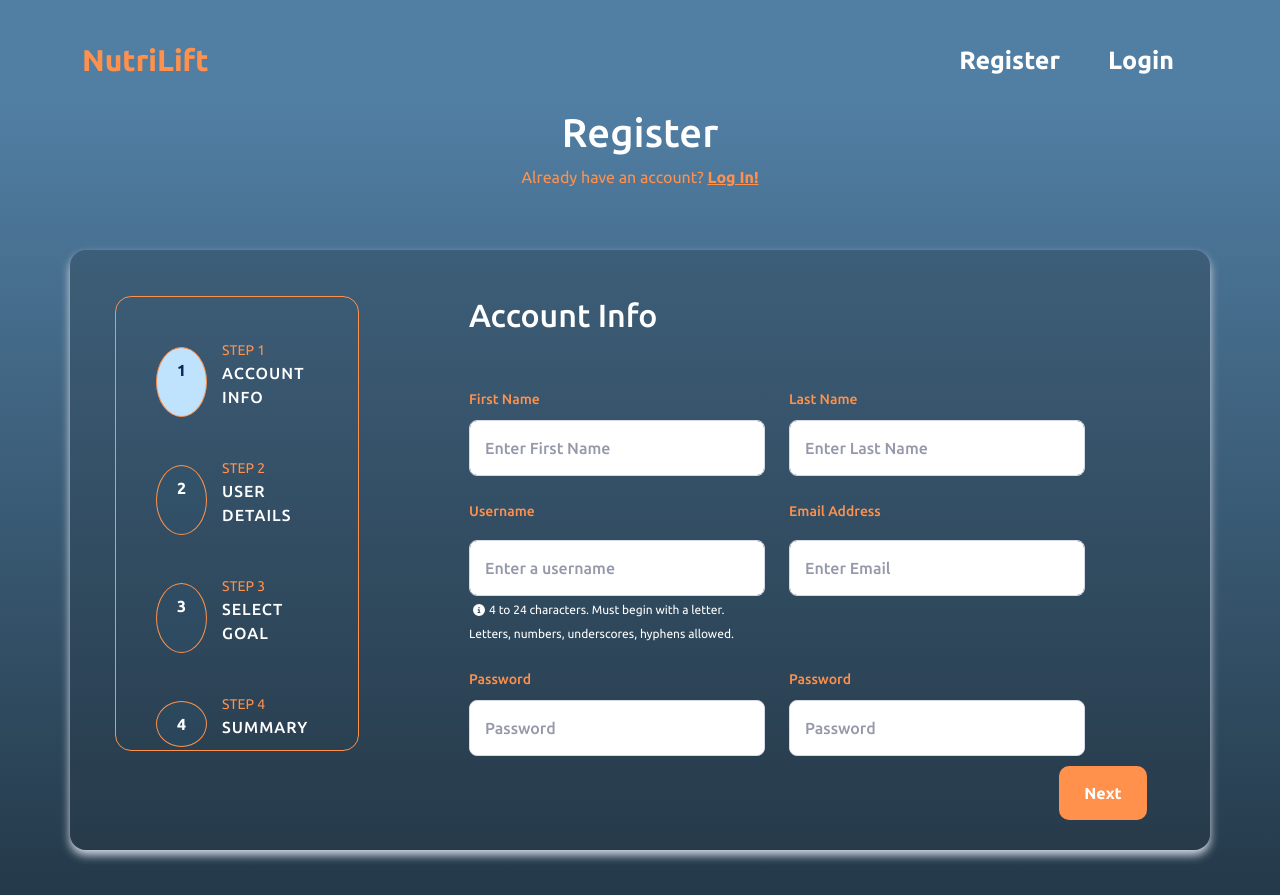
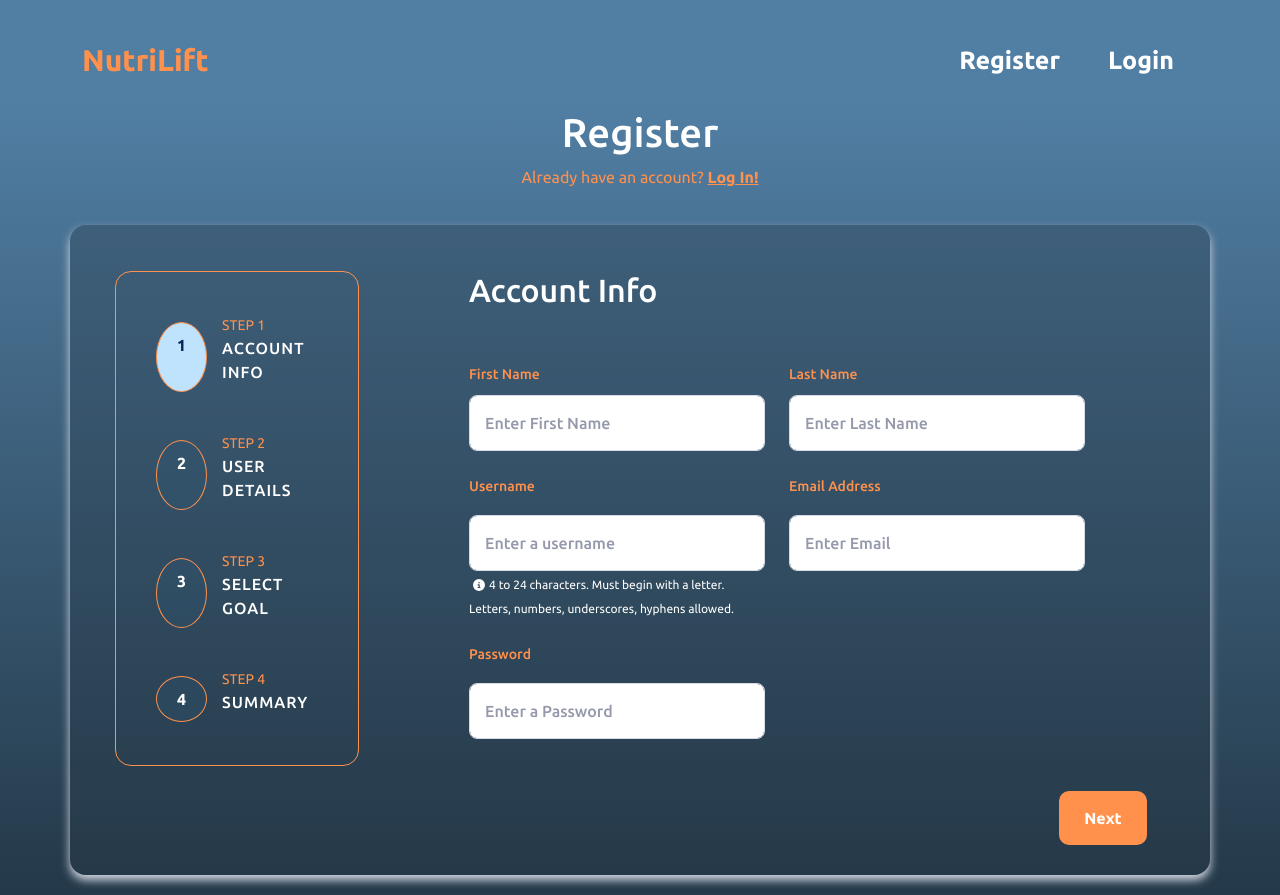
Before and after one commit to tangiambe/fitness-tracker, a React (Create React App) app in the folder frontend/tracker-app/: page /register in a window 1280 px wide. Built offline with nearby package versions, Linux system fonts and the light colour scheme.

Commit message:
fixed password field, commented out confirmpw

```diff
--- a/frontend/tracker-app/src/components/register/StepOne.js
+++ b/frontend/tracker-app/src/components/register/StepOne.js
@@ -20,22 +20,18 @@ const StepOne = () => {
   const refEmail = useRef();
   const refPwd = useRef();
 
+
   const [account, setAcc] = useState({
     fname: "",
     lname: "",
     username: "",
     email: "",
     password: ""
+
   });
 
-  /* Username */
-  // const [validUsername, setValidUsername] = useState(false);
 
-  /* Email */
-  const [emailFocus, setEmailFocus] = useState(false);
-
-  /* Password */
-  // const [validPwd, setValidPwd] = useState(false);
+  /* Password Focus */
   const [pwdFocus, setPwdFocus] = useState(false);
   const [passwordShown, setPasswordShown] = useState(false);
   const togglePasswordVisiblity = () => {
@@ -43,8 +39,6 @@ const StepOne = () => {
   };
 
   /* Confirm Password */
-  const [validMatch, setValidMatch] = useState(false);
-  const [matchFocus, setMatchFocus] = useState(false);
   const [confPasswordShown, setConfPasswordShown] = useState(false);
   const toggleConfPasswordVisiblity = () => {
     setConfPasswordShown(confPasswordShown ? false : true);
@@ -98,9 +92,8 @@ const StepOne = () => {
   return (
     <div className="info">
       <h2>Account Info</h2>
-      <Form className="form" autoComplete="on">
+      <Form className="form">
         <Row>
-
           <Col>
             <div className="fields">
               <div className="dflex">
@@ -209,45 +202,67 @@ const StepOne = () => {
               />
             </div>
           </Col>
-
         </Row>
 
         <Row>
-
           <Col>
             <div className="fields">
               <div className="dflex">
-                <label>Password</label>
+                <Form.Label htmlFor="password">
+                  Password
+                  <FontAwesomeIcon icon={faCheck} className={validPwd(user.password) ? "valid" : "hide"} />
+                </Form.Label>
                 {user.nextClick && (
-                  <span>{user.password.length < 3 && "This field is required"}</span>
+                  <span>{user.password === "" ? "This field is required" :
+                    !validPwd(user.password) &&
+                    <FontAwesomeIcon icon={faTimes} className={"invalid"} />
+                  }</span>
                 )}
               </div>
-              <input
-                type="text" ref={refPwd}
-                // inputMode="email"
-                placeholder="Password"
-                // className={user.nextClick ? "erorr" : ""}
+              <Form.Control
+                required
+                type="text"
+                ref={refPwd}
+                autoComplete="off"
+                placeholder="Enter a Password"
+                className={!validPwd(user.password) && user.nextClick ? "erorr" : ""}
                 onChange={e => setAcc({ ...account, password: e.target.value })}
+                onFocus={() => setPwdFocus(true)}
+                onBlur={() => setPwdFocus(false)}
               />
+              <Form.Text id="pwdnote" className={pwdFocus && !validPwd(user.password) ? "instructions" : "offscreen"}>
+                <FontAwesomeIcon icon={faInfoCircle} />
+                8 to 24 characters.<br/>
+                Must include uppercase and lowercase letters,<br/>
+                a number and a special character.<br/>
+                Allowed special characters: ! @ # $ %
+              </Form.Text>
             </div>
           </Col>
 
-          <Col>
+           <Col>
+          {/*
             <div className="fields">
               <div className="dflex">
-                <label>Password</label>
+                <Form.Label>Confirm Password</Form.Label>
+                <FontAwesomeIcon icon={faCheck} className={(pwdMatch(e.target.value)) && user.confirmPw ? "valid" : "hide"} />
                 {user.nextClick && (
-                  <span>{user.password.length < 3 && "This field is required"}</span>
+                  <span>{user.confirmPw === "" ? "This field is required" :
+                    !(user.password === user.confirmPw) &&
+                    <FontAwesomeIcon icon={faTimes} className={"invalid"} />
+                  }</span>
                 )}
               </div>
-              <input
-                type="text" ref={refPwd}
-                // inputMode="email"
-                placeholder="Password"
-                // className={user.nextClick ? "erorr" : ""}
-                onChange={e => setAcc({ ...account, password: e.target.value })}
+              <Form.Control
+                required
+                type="text"
+                // ref={refLname}
+                autoComplete="off"
+                placeholder="Confirm Password"
+                className={!(user.password === user.confirmPw) && user.nextClick ? "erorr" : ""}
+                onChange={(e) => setConfirmPw(e.target.value)}
               />
-            </div>
+            </div>*/}
           </Col>
         </Row>
       </Form>
--- a/frontend/tracker-app/src/redux/userSlice.js
+++ b/frontend/tracker-app/src/redux/userSlice.js
@@ -9,6 +9,7 @@ export const userSlice = createSlice({
       username:"",
       email: "",
       password: "",
+      // confirmPw: "",
       nextPermation: false,
       nextClick: false,
       plan:"",
--- a/frontend/tracker-app/src/styles/Register.css
+++ b/frontend/tracker-app/src/styles/Register.css
@@ -24,7 +24,7 @@ main {
 
 .Container {
   min-width: 940px;
-  height: 600px;
+  height: 650px;
   background-color: #27374352;
   margin: auto;
   padding: 16px 15px 15px 15px;
```
